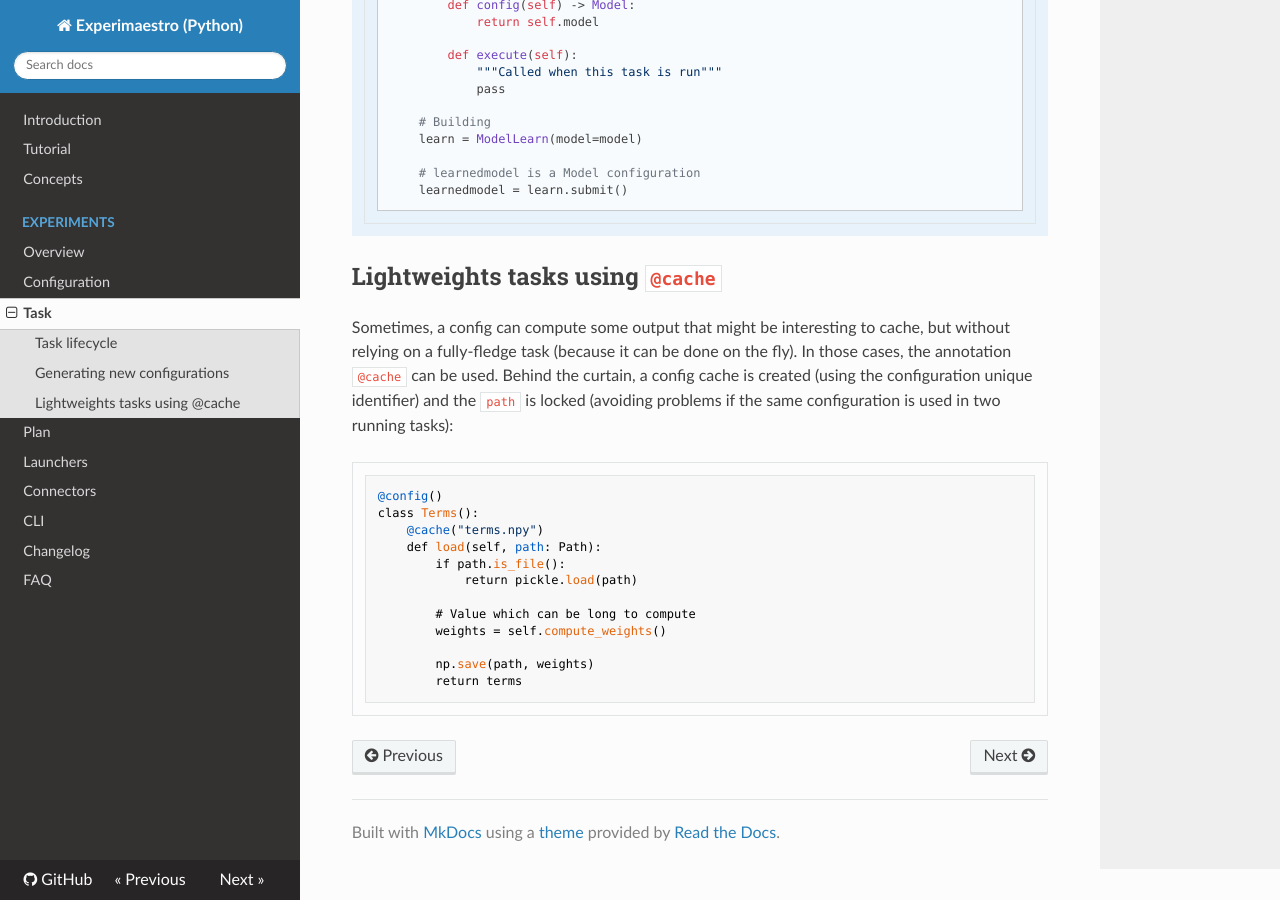
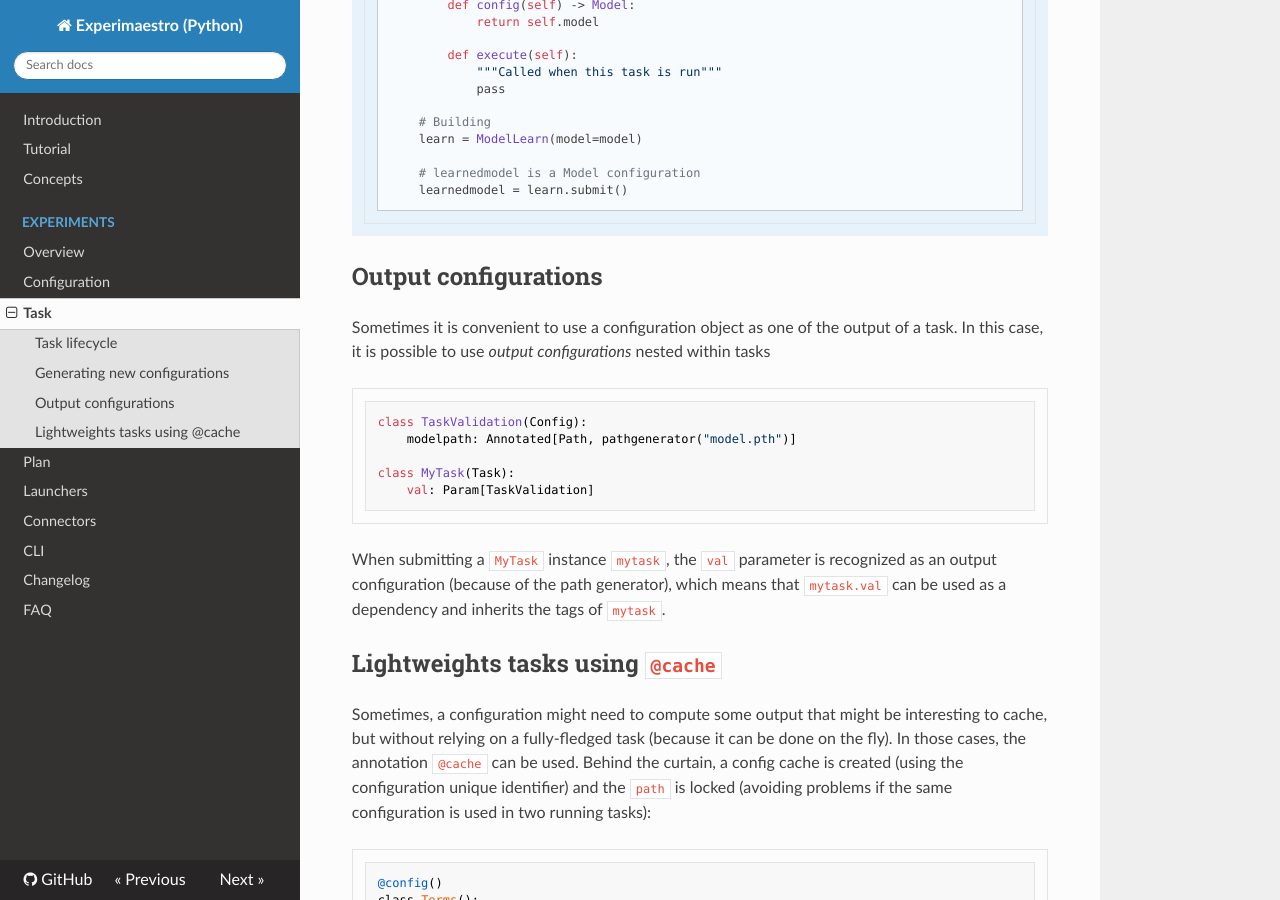
Before and after one commit to experimaestro/experimaestro-python, an MkDocs documentation site: the page built from docs/experiments/task.md, in a window 1280 px wide and 900 px high, scrolled down 1137 px. Built offline with MkDocs 1.6.1, drawn with Linux system fonts in a browser that asks for light colours; nearby versions of some CDN libraries.

Commit message:
WIP: tags inheritance in nested configs

````diff
--- a/docs/experiments/task.md
+++ b/docs/experiments/task.md
@@ -60,9 +60,27 @@ It is possible to generate a configuration when submitting a task.
 
     ```
 
+## Output configurations
+
+Sometimes it is convenient to use a configuration object as one of the output of
+a task. In this case, it is possible to use _output configurations_ nested
+within tasks
+
+```py3
+class TaskValidation(Config):
+    modelpath: Annotated[Path, pathgenerator("model.pth")]
+
+class MyTask(Task):
+    val: Param[TaskValidation]
+```
+
+When submitting a `MyTask` instance `mytask`, the `val` parameter is recognized as
+an output configuration (because of the path generator), which means
+that `mytask.val` can be used as a dependency and inherits the tags of `mytask`.
+
 ## Lightweights tasks using `@cache`
 
-Sometimes, a config can compute some output that might be interesting to cache, but without relying on a fully-fledge task (because it can be done on the fly). In those cases, the annotation `@cache` can be used. Behind the curtain, a config cache is created (using the configuration unique identifier) and the `path` is locked (avoiding problems if the same configuration is used in two running tasks):
+Sometimes, a configuration might need to compute some output that might be interesting to cache, but without relying on a fully-fledged task (because it can be done on the fly). In those cases, the annotation `@cache` can be used. Behind the curtain, a config cache is created (using the configuration unique identifier) and the `path` is locked (avoiding problems if the same configuration is used in two running tasks):
 
 ```py3
 @config()
````
Also changed, not shown: docs/experiments/config.md (+6 -10 lines), 1 other file.
